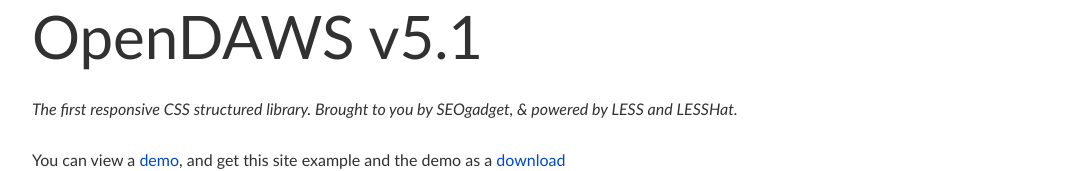
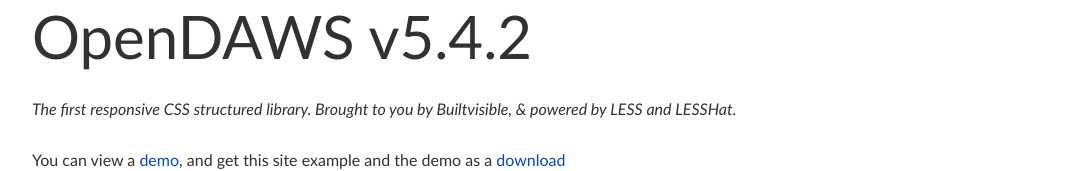
Before and after one commit to pwatsonwailes/opendaws, a website: page index.html in a window 1280 px wide. Shown: the top 171 px of the page, without its empty margins (103-1173 px from the left). Drawn offline with Linux system fonts and the light colour scheme.

Commit message:
Version documentation updates

```diff
--- a/bower.json
+++ b/bower.json
@@ -1,6 +1,6 @@
 {
   "name": "opendaws",
-  "version": "5.4",
+  "version": "5.4.2",
   "main": "opendaws/compiled.css",
   "ignore": [
     "./images/",
--- a/index.html
+++ b/index.html
@@ -4,7 +4,7 @@
 	<meta charset="utf-8"/>
 	<meta http-equiv="X-UA-Compatible" content="IE=edge,chrome=1"/>
 	<meta name="viewport" content="width=device-width, initial-scale=1"/>
-	<title>OpenDAWS v5.1 | SEOgadget</title>
+	<title>OpenDAWS v5.4.2 | Builtvisible</title>
 
 	<!-- OpenDAWS -->
 	<link rel="stylesheet" href="css/compiled.css">
@@ -15,12 +15,12 @@
 		<script type="text/javascript" src="//cdnjs.cloudflare.com/ajax/libs/selectivizr/1.0.2/selectivizr-min.js"></script>
 	<![endif]-->
 
-	<link rel="canonical" href="http://seogadget.com/opendaws/"/>
+	<link rel="canonical" href="http://builtvisible.com/opendaws/"/>
 </head>
 <body>
 <header id="siteheader">
-	<h1>OpenDAWS v5.1</h1>
-	<p><em>The first responsive CSS structured library. Brought to you by SEOgadget, & powered by LESS and LESSHat.</em></p>
+	<h1>OpenDAWS v5.4.2</h1>
+	<p><em>The first responsive CSS structured library. Brought to you by Builtvisible, & powered by LESS and LESSHat.</em></p>
 	<p>You can view a <a href="demo.html">demo</a>, and get this site example and the demo as a <a href="/opendaws/opendaws.zip">download</a></p>
 </header>
 <section id="maincontent">
```
Also changed, not shown: demo.html (+2 -4 lines).
